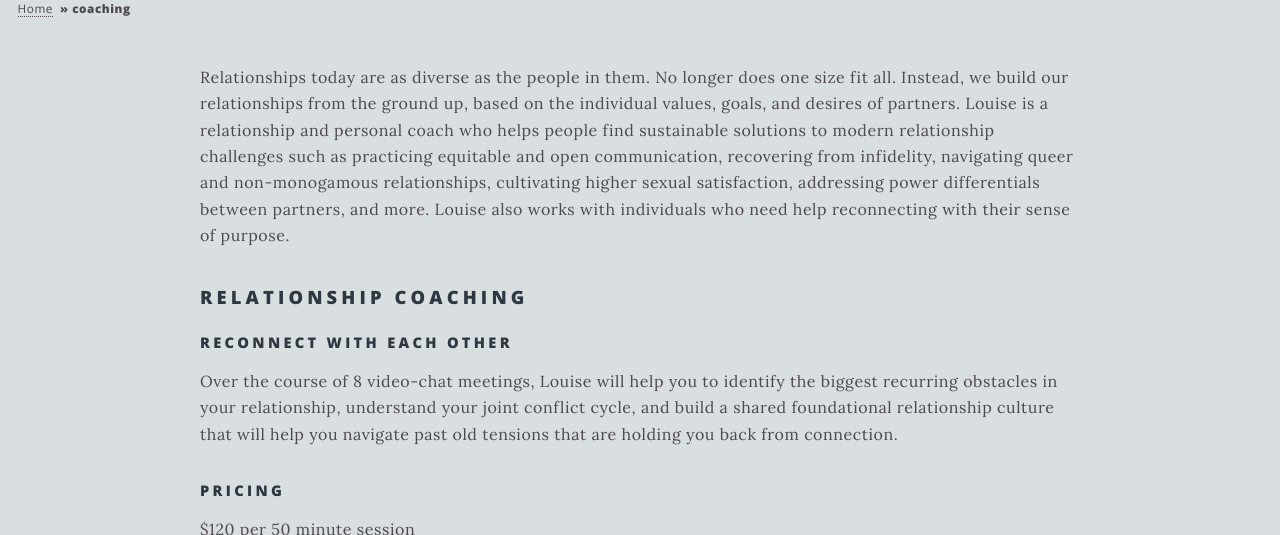
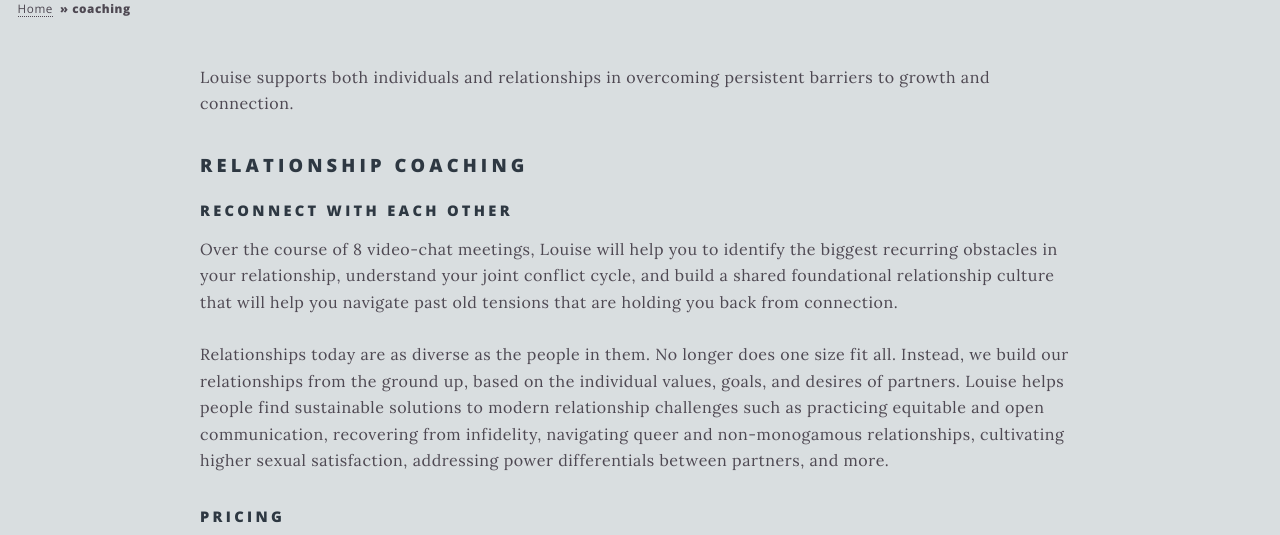
Before and after one commit to lehead/lehead.github.io, a Jekyll site: the page built from _pages/coaching.html, in a window 1280 px wide and 900 px high, cut to the strip 365-900 px from the top of the window. Built offline with Jekyll 4.4.1, drawn with Linux system fonts in a browser that asks for light colours.

Commit message:
edit coaching page

```diff
--- a/_pages/about.html
+++ b/_pages/about.html
@@ -12,9 +12,9 @@ background-image: setee_annie-spratt-538523-unsplash.jpg
 <body>
 
   <p>{% include post_picwrap.html pos = "left" max = "256" src="/images/Louise_bio.jpg" %}
-     Louise is a queer, femme coach and writer who works with relationships that need help overcoming recurrent points of tension and with individuals who need help reconnecting with their sense of purpose.
+     Louise works with relationships that need help overcoming recurrent points of tension and with individuals who need help reconnecting with their sense of purpose.
      <br> </br>
-     Louise has been featured in Harper's Bazaar, Bustle, Essence, and Modern Fertility.
+     Louise is also a sex educator and writer who has been featured in Harper's Bazaar, Bustle, Essence, and Modern Fertility.
      <br> </br>
      Louise received her Bachelor’s degree from Tufts University, her Master’s degree in Marriage and Family Therapy from the California School of Professional Psychology, and is a sex educator certified by San Francisco Sex Information.
   </p>
--- a/_pages/coaching.html
+++ b/_pages/coaching.html
@@ -8,13 +8,8 @@ background-image: couplereddress_omar-lopez-1104241-unsplash.jpg
 ---
 
 <body>
-   <p>Relationships today are as diverse as the people in them. No longer does one size fit all.
-     Instead, we build our relationships from the ground up, based on the individual values, goals,
-      and desires of partners. Louise is a relationship and personal coach who helps people find
-      sustainable solutions to modern relationship challenges such as practicing equitable and
-      open communication, recovering from infidelity, navigating queer and non-monogamous relationships,
-      cultivating higher sexual satisfaction, addressing power differentials between partners, and more.
-      Louise also works with individuals who need help reconnecting with their sense of purpose.
+   <p>Louise supports both individuals and relationships in overcoming persistent barriers to growth and connection.
+
    </p>
 </body>
 
@@ -22,6 +17,13 @@ background-image: couplereddress_omar-lopez-1104241-unsplash.jpg
 <h4>Reconnect with each other</h4>
 <p>
 Over the course of 8 video-chat meetings, Louise will help you to identify the biggest recurring obstacles in your relationship, understand your joint conflict cycle, and build a shared foundational relationship culture that will help you navigate past old tensions that are holding you back from connection.
+<br> </br>
+Relationships today are as diverse as the people in them. No longer does one size fit all.
+Instead, we build our relationships from the ground up, based on the individual values, goals,
+ and desires of partners. Louise helps people find
+ sustainable solutions to modern relationship challenges such as practicing equitable and
+ open communication, recovering from infidelity, navigating queer and non-monogamous relationships,
+ cultivating higher sexual satisfaction, addressing power differentials between partners, and more.
 </p>
 <h4>Pricing</h4>
 <p>$120 per 50 minute session</p>
@@ -31,6 +33,8 @@ Over the course of 8 video-chat meetings, Louise will help you to identify the b
 <h4>Reconnect with your purpose</h4>
 <p>
 Over the course of 8 video-chat meetings, Louise will help you to identify negative narratives about yourself and the world that are holding you back from personal and professional growth. Together, you will build new personal narratives based on your strengths, values, and unique skill sets that will set you up to achieve your goals.
+
+
 </p>
 <h4>Pricing</h4>
 <p>$110 per 50 minute session</p>
```
